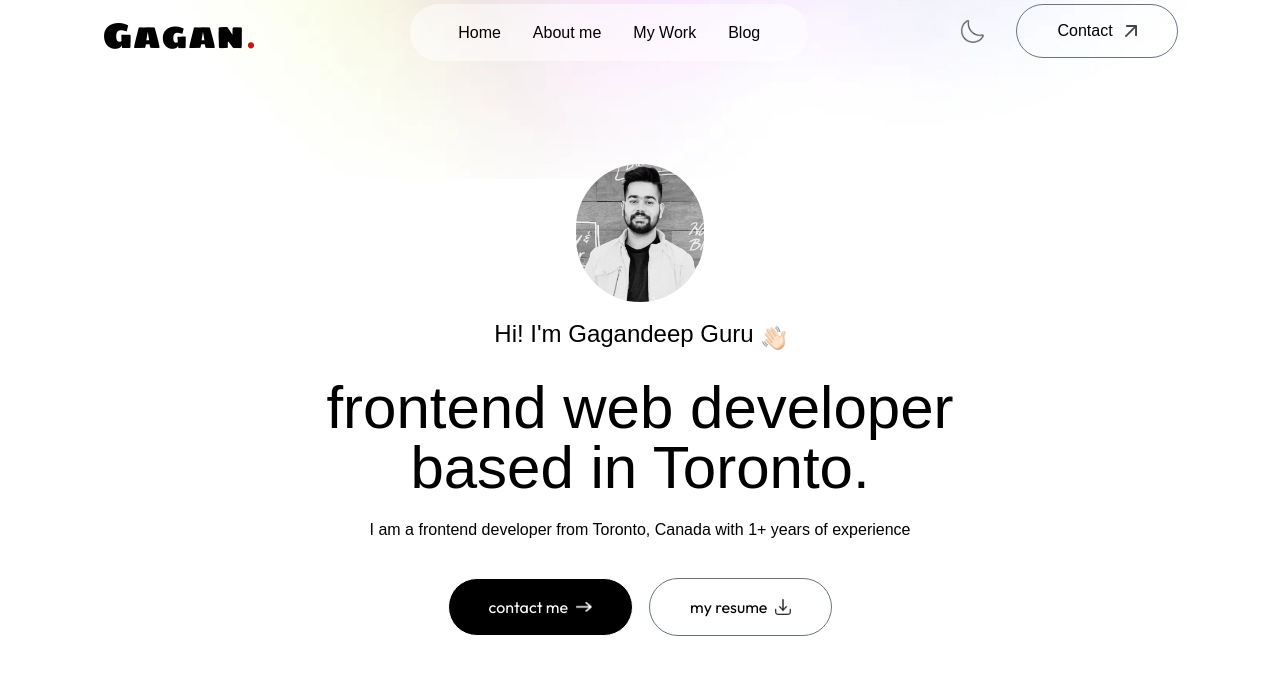
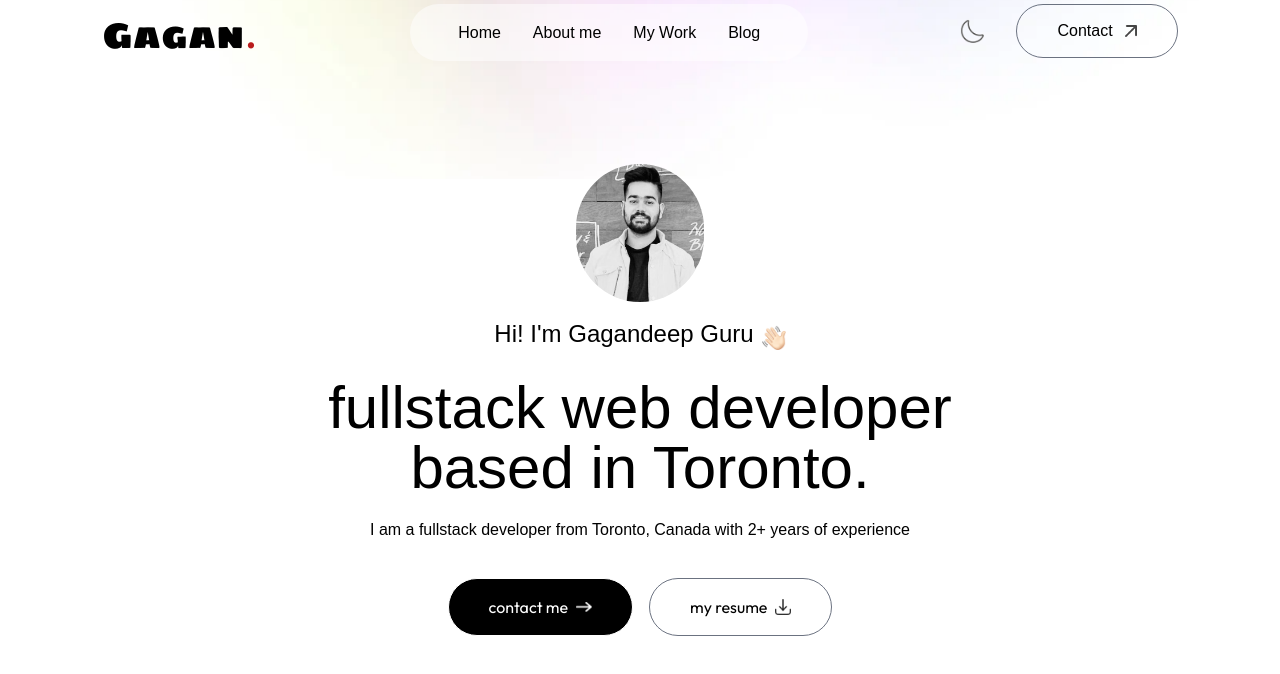
Before and after one commit to igagandeep/Portfolio, a Next.js app: page / in a window 1280 px wide. Shown: the top 674 px of the page. Built offline with nearby package versions, Linux system fonts and the light colour scheme; no server answers; a web font is replaced by a local one.

Commit message:
updated home page

```diff
--- a/app/(root)/page.js
+++ b/app/(root)/page.js
@@ -40,7 +40,7 @@ const Home = () => {
         transition={{ duration: 0.8, delay: 0.5 }}
         className="text-3xl sm:text-6xl lg:text-[60px] font-Ovo "
       >
-        frontend web developer based in Toronto.
+        fullstack web developer based in Toronto.
       </motion.h1>
       <motion.p
         initial={{ opacity: 0 }}
@@ -48,7 +48,7 @@ const Home = () => {
         transition={{ duration: 0.6, delay: 0.7 }}
         className="max-w-2xl mx-auto font-Ovo"
       >
-        I am a frontend developer from Toronto, Canada with 1+ years of
+        I am a fullstack developer from Toronto, Canada with 2+ years of
         experience{" "}
       </motion.p>
       <div className="flex flex-col sm:flex-row items-center gap-4 mt-4">
```
